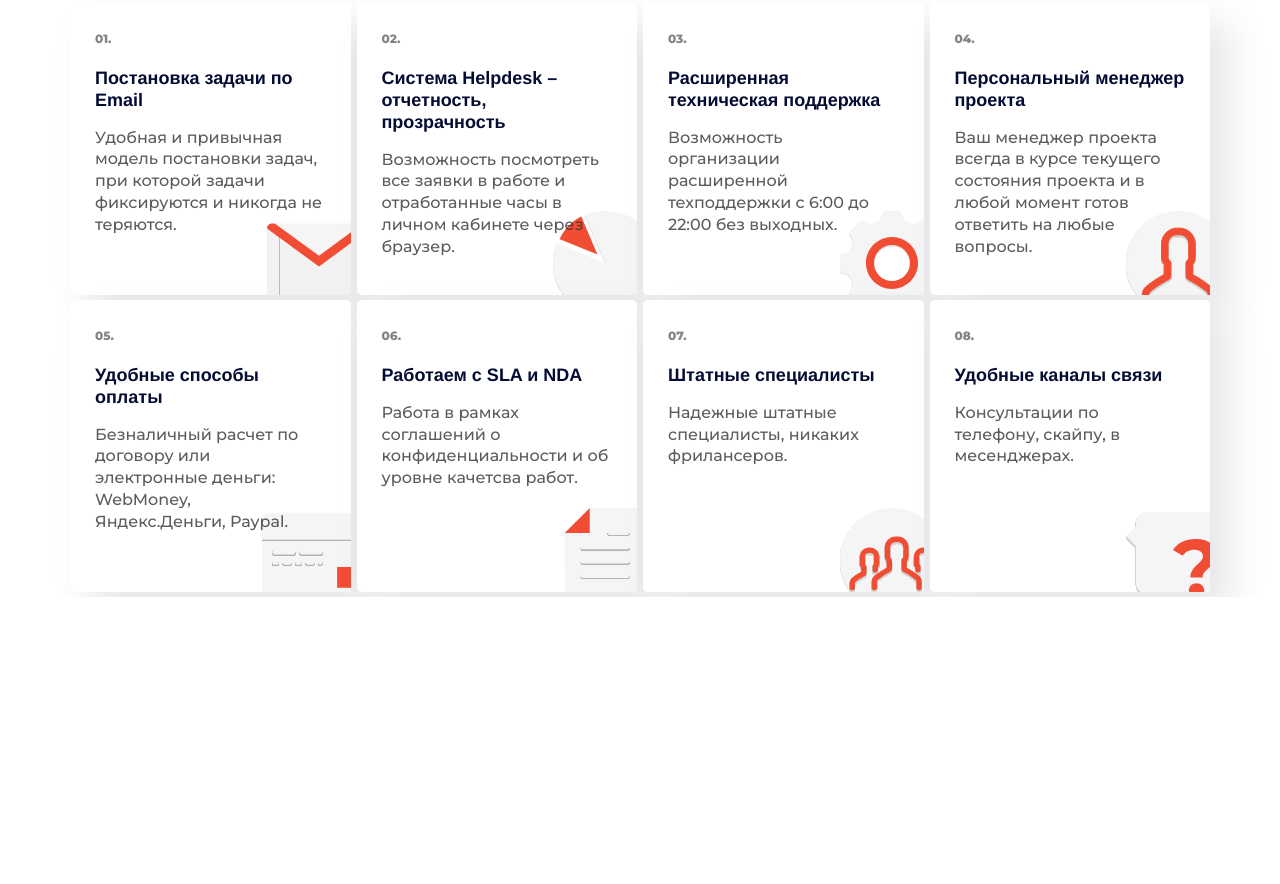
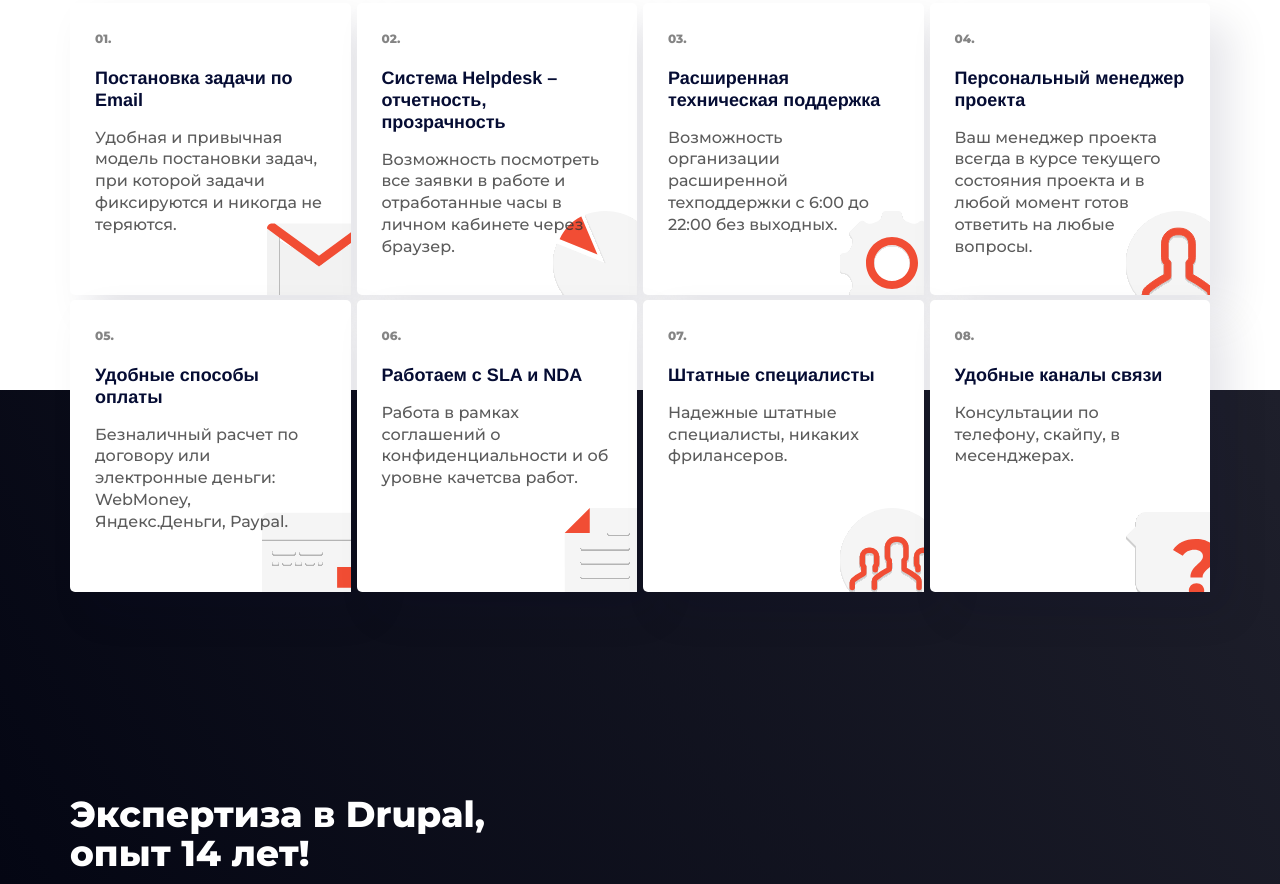
Before and after one commit to KOVALSKl/DuplerProject, a plain HTML site: page index.html in a window 1280 px wide. Shown: the part 1562-2446 px from the top of the page. Before the commit the page ends 2159 px from the top, so only its background shows below. Drawn offline with nearby package versions, Linux system fonts and the light colour scheme.

Commit message:
Начало работы над блоком экспертизы

```diff
--- a/index.html
+++ b/index.html
@@ -362,6 +362,17 @@
                 </div>
             </div>
         </div>
+        <div class="expertise-block">
+            <div class="container">
+                <div class="content">
+                    <h2 class="block-title">
+                        Экспертиза в Drupal,
+                        <br />
+                        опыт 14 лет!
+                    </h2>
+                </div>
+            </div>
+        </div>
     </div>
 </body>
 
--- a/styles/style.css
+++ b/styles/style.css
@@ -263,6 +263,8 @@ button.support-tariffs {
     font-family: Montserrat, sans-serif;
 }
 
+/* background: linear-gradient(60deg, #040613, #1E1F2B); */
+
 .support-from-dc-block {
     margin-bottom: 55px;
 }
@@ -276,6 +278,7 @@ button.support-tariffs {
     display: flex;
     flex-wrap: wrap;
     padding: 0 12px;
+    margin-bottom: -262px;
 }
 
 .support-opportunity-card {
@@ -319,6 +322,7 @@ button.support-tariffs {
     position: relative;
 }
 
+/* Colors: from #040613 to #1E1F2B */
 
 .support-opportunity-card .card-image {
     position: absolute;
@@ -331,6 +335,17 @@ button.support-tariffs {
     width: 100%;
     height: auto;
 }
+
+
+.expertise-block {
+    background: linear-gradient(60deg, #040613, #1E1F2B);
+}
+
+.expertise-block  .block-title {
+    margin-top: 405px;
+    color: #fff;
+}
+
 
 @media screen and (min-width: 768px){
     #mobile-menu {
@@ -365,6 +380,14 @@ button.support-tariffs {
     .block-title{
         font-size: 24px;
     }
+
+    .support-opportunity-card .card-content {
+        min-height: 220px;
+    }
+
+    .expertise-block  .block-title {
+        margin-top: 205px;
+    }
 }
 
 @media screen and (min-width: 992px) {
```
